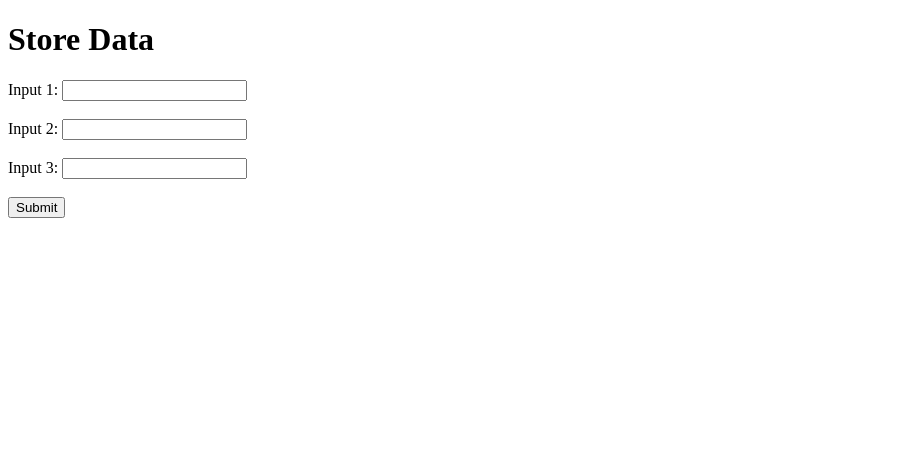
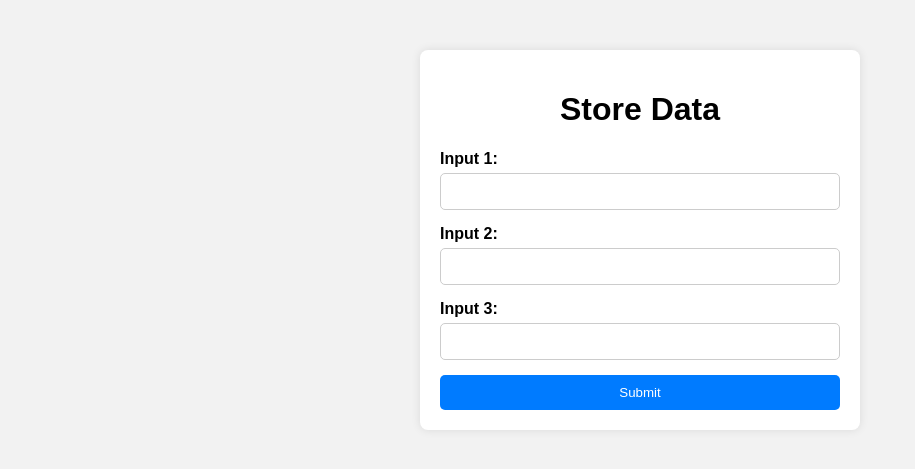
Before and after one commit to AzeemQidwai/data-entry-webapp, a Flask app: page / in a window 1280 px wide. Shown: the top 469 px of the page, without its empty margins (0-915 px from the left). Run offline with Flask 3, Linux system fonts and the light colour scheme.

Commit message:
html updated

```diff
--- a/templates/index.html
+++ b/templates/index.html
@@ -2,20 +2,72 @@
 <html>
 <head>
     <title>Store Data</title>
+    <style>
+        body {
+            font-family: Arial, sans-serif;
+            background-color: #f2f2f2;
+            margin: 0;
+            padding: 0;
+        }
+        .container {
+            max-width: 400px;
+            margin: 50px auto;
+            background-color: #fff;
+            padding: 20px;
+            border-radius: 8px;
+            box-shadow: 0 0 10px rgba(0, 0, 0, 0.1);
+        }
+        h1 {
+            text-align: center;
+        }
+        form {
+            display: flex;
+            flex-direction: column;
+        }
+        label {
+            font-weight: bold;
+            margin-bottom: 5px;
+        }
+        input[type="text"] {
+            padding: 10px;
+            margin-bottom: 15px;
+            border: 1px solid #ccc;
+            border-radius: 5px;
+            transition: border-color 0.3s ease;
+        }
+        input[type="text"]:focus {
+            outline: none;
+            border-color: #66afe9;
+        }
+        input[type="submit"] {
+            padding: 10px 20px;
+            background-color: #007bff;
+            color: #fff;
+            border: none;
+            border-radius: 5px;
+            cursor: pointer;
+            transition: background-color 0.3s ease;
+        }
+        input[type="submit"]:hover {
+            background-color: #0056b3;
+        }
+    </style>
 </head>
 <body>
+    <div class="container">
         <h1>Store Data</h1>
         <form method="POST" action="/store_data">
             <label for="input1">Input 1:</label>
-        <input type="text" id="input1" name="input1" required><br><br>
+            <input type="text" id="input1" name="input1" required>
 
             <label for="input2">Input 2:</label>
-        <input type="text" id="input2" name="input2" required><br><br>
+            <input type="text" id="input2" name="input2" required>
 
             <label for="input3">Input 3:</label>
-        <input type="text" id="input3" name="input3" required><br><br>
+            <input type="text" id="input3" name="input3" required>
 
             <input type="submit" value="Submit">
         </form>
+    </div>
 </body>
 </html>
```
Lines whose indentation alone changed are shown as unchanged.
